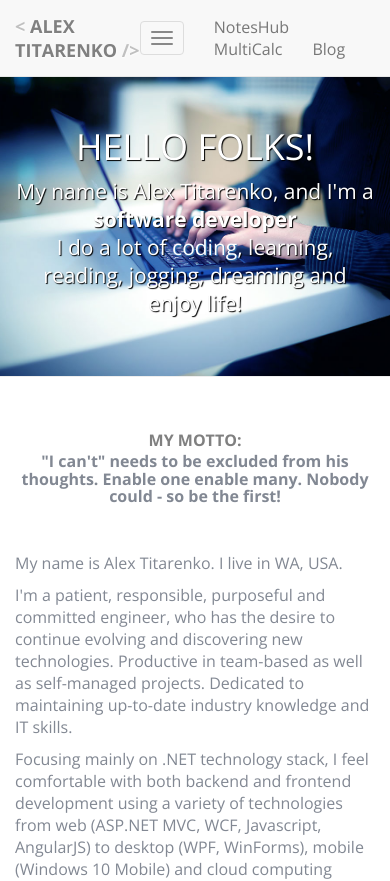
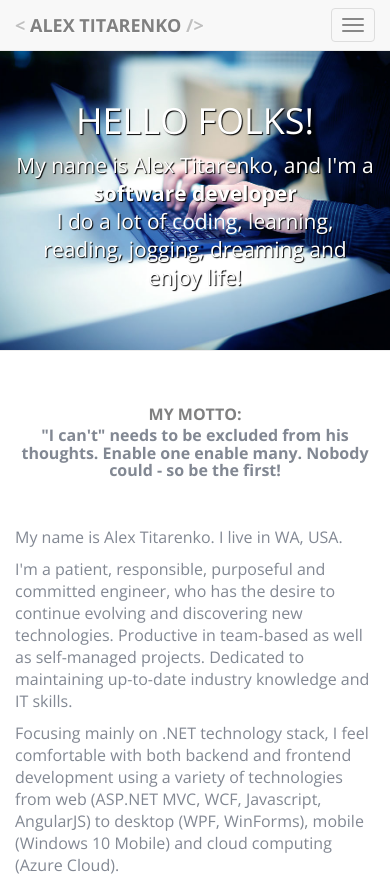
Before and after one commit to alex-titarenko/alextitarenko, a Next.js app: page / in a window 390 px wide. Shown: the top 881 px of the page. Built offline with nearby package versions, Linux system fonts and the light colour scheme.

Commit message:
improve nav bar

```diff
--- a/components/NavBar.tsx
+++ b/components/NavBar.tsx
@@ -1,8 +1,11 @@
+import { useEffect, useState } from 'react';
+
 import Link from 'next/link';
 import { Spacer } from './common/Spacer';
 import appConfig from 'app.config.json';
 import clsx from 'clsx'
 import { createUseStyles } from 'react-jss'
+import { useMediaQuery } from 'hooks/useMediaQuery';
 
 const useStyles = createUseStyles({
   navbar: {
@@ -16,8 +19,20 @@ const useStyles = createUseStyles({
     zIndex: 1000,
   },
 
-  container: {
+  navbarContainer: {
     display: 'flex',
+    flexGrow: 1,
+    alignItems: 'center',
+
+    '@media (max-width: 767px)': {
+      flexDirection: 'column',
+      alignItems: 'stretch'
+    }
+  },
+
+  brandContainer: {
+    display: 'flex',
+    flexGrow: 1,
     alignItems: 'center'
   },
 
@@ -40,6 +55,9 @@ const useStyles = createUseStyles({
   },
 
   nav: {
+    overflow: 'hidden',
+    transition: 'height 0.2s ease-out',
+
     '& ul': {
       padding: 0,
 
@@ -64,13 +82,19 @@ const useStyles = createUseStyles({
     '& .active a, & .active a:hover': {
       color: '#555',
       backgroundColor: '#e7e7e7'
+    },
+
+    '@media (max-width: 767px)': {
+      '& ul li': {
+        display: 'block !important',
+        margin: '10px 0px'
+      }
     }
   },
 
   toggleButton: {
     position: 'relative',
     padding: '9px 10px',
-    marginRight: '15px',
     marginTop: '8px',
     marginBottom: '8px',
     backgroundColor: 'transparent',
@@ -78,6 +102,11 @@ const useStyles = createUseStyles({
     border: '1px solid transparent',
     borderRadius: '4px',
     borderColor: '#ddd',
+    cursor: 'pointer',
+
+    '&:hover': {
+      backgroundColor: '#ddd',
+    },
   },
 
   iconBar: {
@@ -96,28 +125,49 @@ const useStyles = createUseStyles({
 export function NavBar(props: { ref: React.RefObject<HTMLUListElement | null> }) {
   const classes = useStyles();
 
+  const compactSize = useMediaQuery('(max-width: 768px)');
+  const [menuCollapsed, setMenuCollapsed] = useState(true);
+
+  useEffect(() => {
+    const navElement = props.ref.current
+
+    if (navElement) {
+      if (compactSize) {
+        navElement.style.height = menuCollapsed ? '0' : `${navElement.scrollHeight}px`;
+      } else {
+        navElement.style.height = `auto`;
+        setMenuCollapsed(true);
+      }
+    }
+  }, [menuCollapsed, compactSize, props.ref]);
+
   return (
     <header className={ classes.navbar }>
-      <div className={ clsx(classes.container, "container") }>
+      <div className={ clsx(classes.navbarContainer, "container") }>
+        <div className={ classes.brandContainer }>
           <Link href="/" className={ classes.brand }>
             &lt; <span>{ appConfig.brandName }</span> /&gt;
           </Link>
 
           <Spacer />
 
+          { compactSize && (
             <button
               type="button"
               className={ classes.toggleButton }
               aria-expanded="false"
               aria-controls="navbar"
+              onClick={ () => setMenuCollapsed((value) => !value) }
             >
               <span className={ classes.iconBar }></span>
               <span className={ classes.iconBar }></span>
               <span className={ classes.iconBar }></span>
             </button>
+          )}
+        </div>
 
-        <nav className={ classes.nav }>
-          <ul id="mainmenu" ref={ props.ref }>
+        <nav className={ classes.nav } ref={ props.ref }>
+          <ul id="mainmenu">
             <li>
               <Link href="https://noteshub.app">NotesHub</Link>
             </li>
--- /dev/null
+++ b/hooks/useMediaQuery.ts
@@ -0,0 +1,17 @@
+import { useEffect, useState } from 'react';
+
+export function useMediaQuery(query: string) {
+  const [matches, setMatches] = useState(false);
+
+  useEffect(() => {
+    const listener = () => setMatches(mediaQuery.matches);
+
+    const mediaQuery = window.matchMedia(query);
+    setMatches(mediaQuery.matches)
+
+    mediaQuery.addEventListener('change', listener);
+    return () => mediaQuery.removeEventListener('change', listener);
+  }, [query]);
+
+  return matches;
+}
```
Lines whose indentation alone changed are shown as unchanged.
